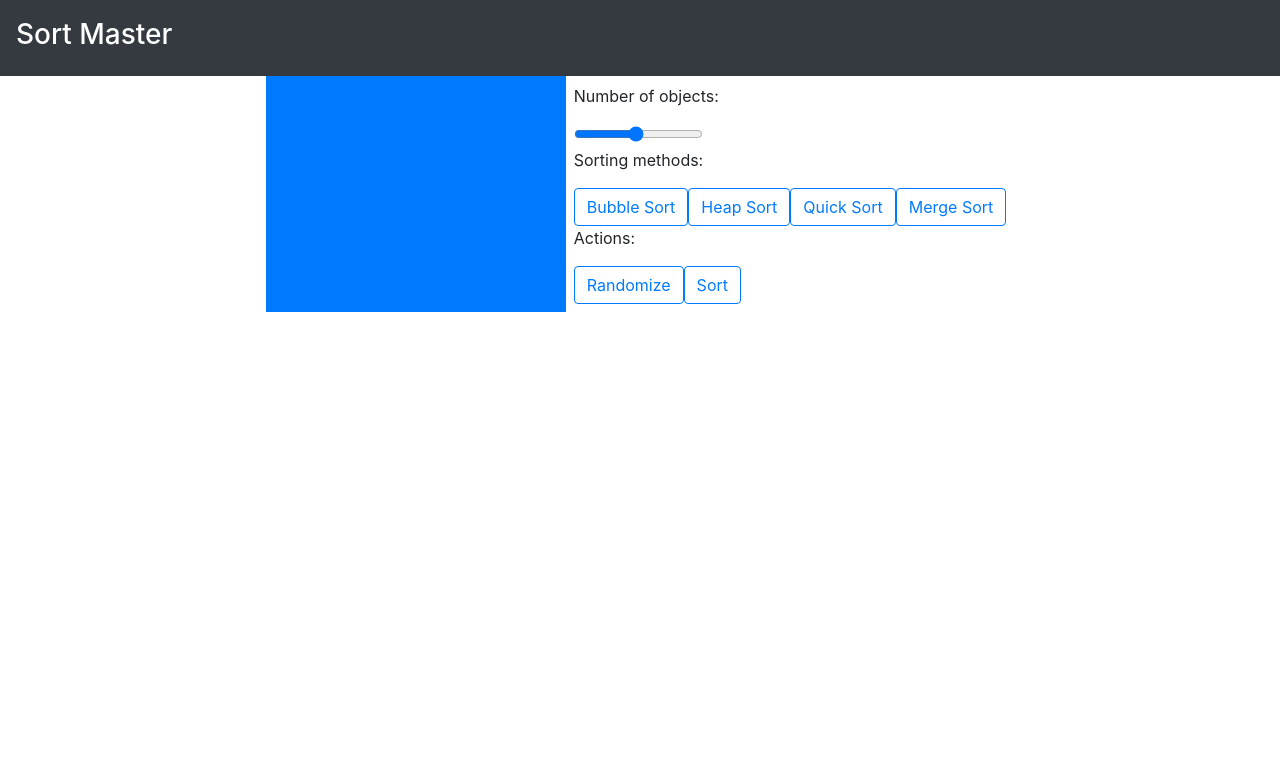
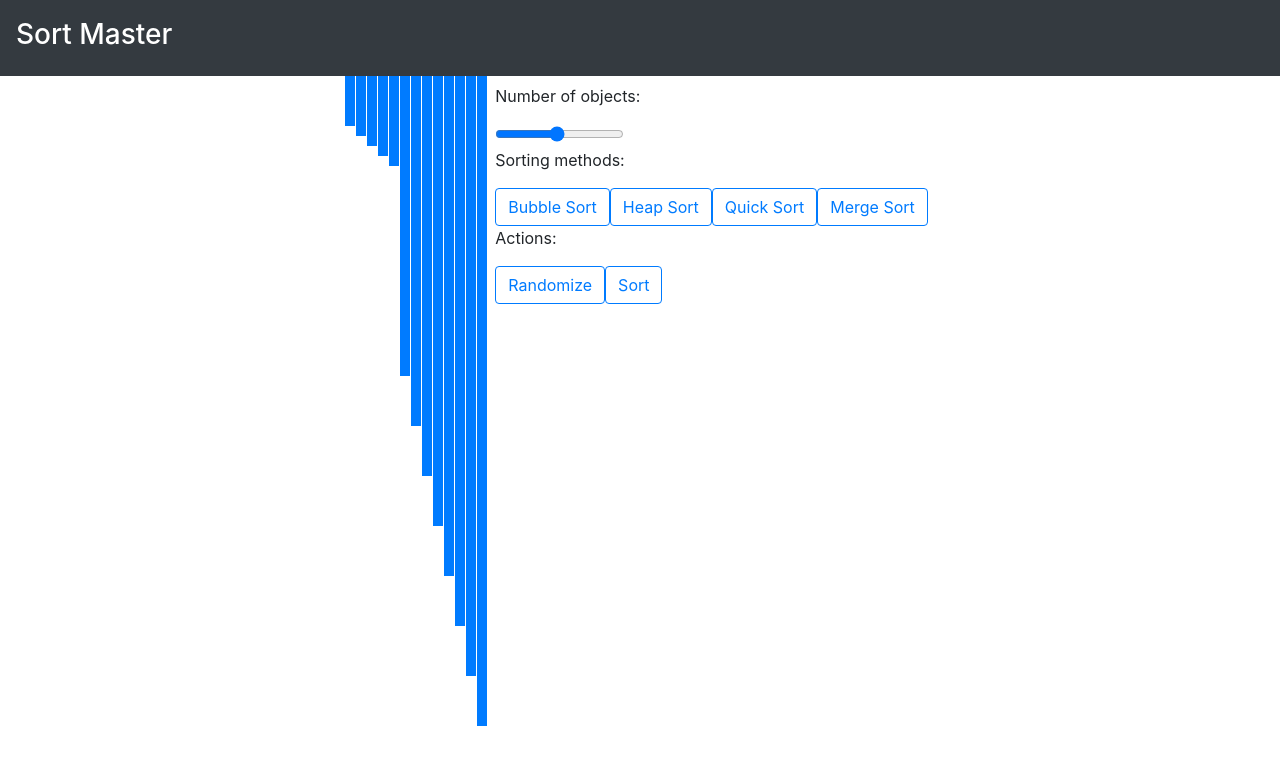
Before and after one commit to abelacosta/sort-master, a React (Create React App) app: page / in a window 1280 px wide. Shown: the top 764 px of the page. Built offline with nearby package versions, Linux system fonts and the light colour scheme.

Commit message:
Added sample bars

```diff
--- a/public/index.html
+++ b/public/index.html
@@ -9,7 +9,6 @@
       name="description"
       content="Web site created using create-react-app"
     />
-    <link rel="apple-touch-icon" href="%PUBLIC_URL%/logo192.png" />
     <!--
       manifest.json provides metadata used when your web app is installed on a
       user's mobile device or desktop. See https://developers.google.com/web/fundamentals/web-app-manifest/
--- /dev/null
+++ b/src/components/bar.jsx
@@ -0,0 +1,14 @@
+import React, { Component } from "react";
+
+class Bar extends Component {
+  styles = {
+    width: 10,
+    height: this.props.size,
+    marginLeft: 1,
+  };
+  render() {
+    return <div style={this.styles} className="bg-primary"></div>;
+  }
+}
+
+export default Bar;
--- a/src/components/graph.jsx
+++ b/src/components/graph.jsx
@@ -1,14 +1,27 @@
 import React, { Component } from "react";
+import Bar from "./bar";
 
-class Graph extends Component{
-    state = {}
-    render(){
-        return (
-            <canvas className="bg-primary">
-                This is a canvas.
-            </canvas>
-        )
-    }
+class Graph extends Component {
+  state = {};
+  render() {
+    return (
+      <div className="d-flex justify-content-center">
+        <Bar size={50} />
+        <Bar size={60} />
+        <Bar size={70} />
+        <Bar size={80} />
+        <Bar size={90} />
+        <Bar size={300} />
+        <Bar size={350} />
+        <Bar size={400} />
+        <Bar size={450} />
+        <Bar size={500} />
+        <Bar size={550} />
+        <Bar size={600} />
+        <Bar size={650} />
+      </div>
+    );
+  }
 }
 
 export default Graph;
--- a/src/components/navbar.jsx
+++ b/src/components/navbar.jsx
@@ -1,20 +1,22 @@
 import React, { Component } from "react";
 
-class NavBar extends Component{
+class NavBar extends Component {
   state = {
-        webSiteName: "Sort Master"
-    }
+    webSiteName: "Sort Master",
+  };
 
   styles = {
-        fontSize: 28
-    }
+    fontSize: 28,
+  };
 
-    render(){
+  render() {
     return (
       <nav className="navbar navbar-dark bg-dark">
-                <h1 style={this.styles} className="navbar-brand">{this.state.webSiteName}</h1>
+        <h1 style={this.styles} className="navbar-brand">
+          {this.state.webSiteName}
+        </h1>
       </nav>
-        )
+    );
   }
 }
 
```
Also changed, not shown: src/components/toolpanel.jsx (+22 -11 lines). Lines whose indentation alone changed are shown as unchanged.
